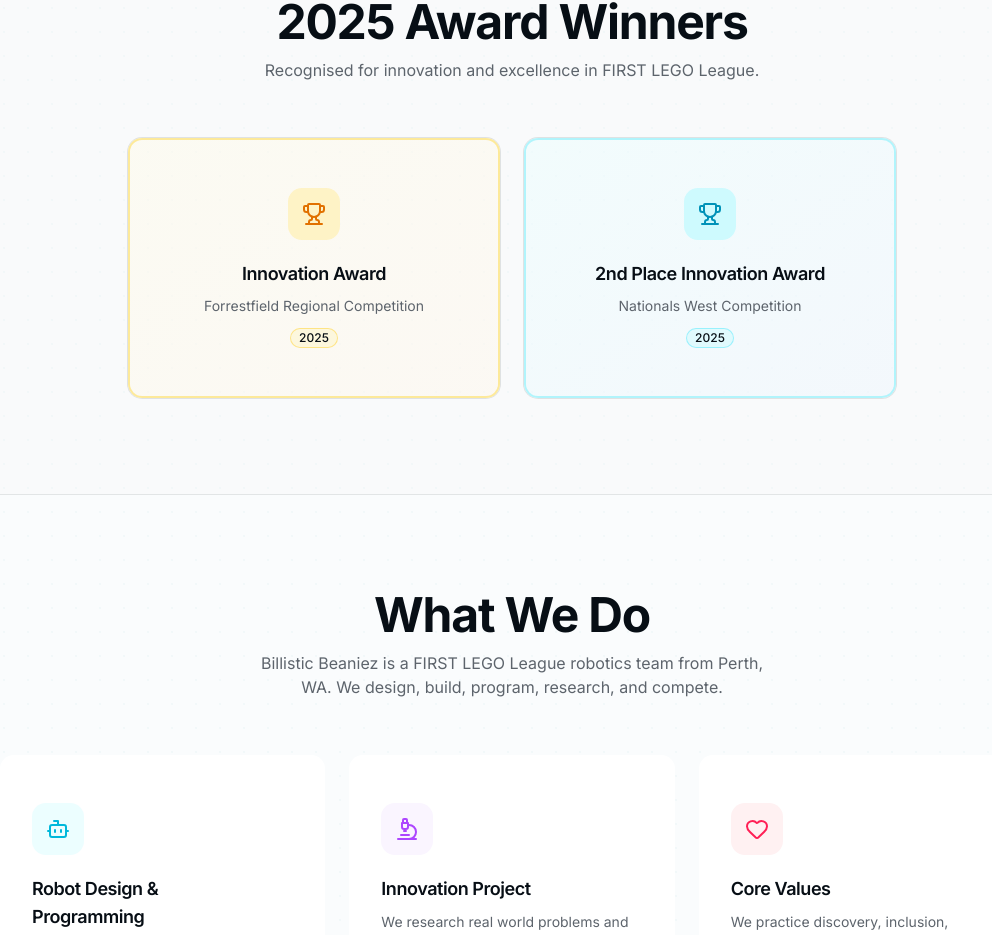
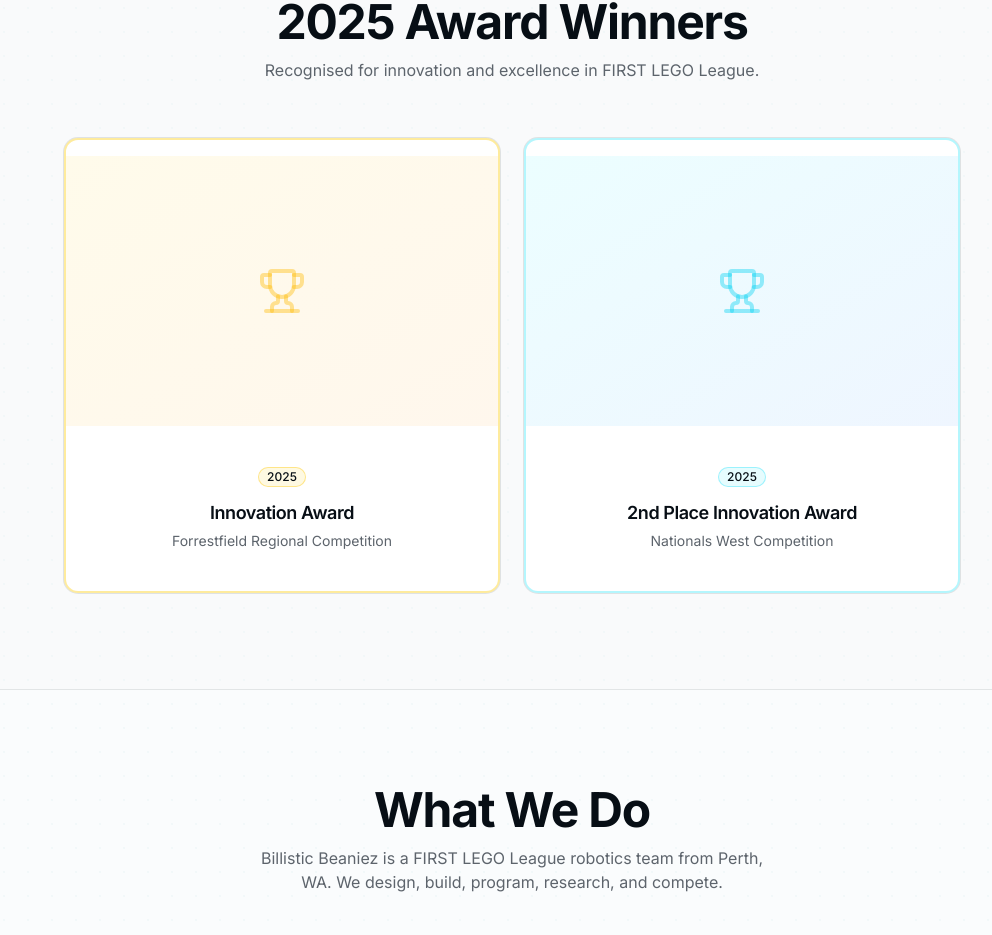
Before and after one commit to bwhy5wy5gm-ship-it/Billisticbeaniez, a Next.js app: page / in a window 1280 px wide. Shown: the part 1964-2899 px from the top of the page, without its empty margins (128-1120 px from the left). Built offline with nearby package versions, Linux system fonts and the light colour scheme; no server answers.

Commit message:
Improve awards section with image uploads, neater layout

```diff
--- a/src/app/(admin)/admin/pages/page.tsx
+++ b/src/app/(admin)/admin/pages/page.tsx
@@ -28,6 +28,14 @@
       { key: "home.hero.image", label: "Hero Image", type: "image" },
       { key: "home.hero.button1", label: "Button 1" },
       { key: "home.hero.button2", label: "Button 2" },
+      { key: "home.awards.title", label: "Awards Title" },
+      { key: "home.awards.desc", label: "Awards Description", multiline: true },
+      { key: "home.awards.innovation.title", label: "Innovation Award Title" },
+      { key: "home.awards.innovation.desc", label: "Innovation Award Competition" },
+      { key: "home.awards.innovation.image", label: "Innovation Award Image", type: "image" },
+      { key: "home.awards.nationals.title", label: "Nationals Award Title" },
+      { key: "home.awards.nationals.desc", label: "Nationals Award Competition" },
+      { key: "home.awards.nationals.image", label: "Nationals Award Image", type: "image" },
       { key: "home.whataido.title", label: "What We Do Title" },
       { key: "home.whataido.desc", label: "What We Do Description", multiline: true },
       { key: "home.whataido.robot.title", label: "Robot Card Title" },
--- a/src/app/(public)/page.tsx
+++ b/src/app/(public)/page.tsx
@@ -176,37 +176,57 @@
                 {getContent("home.awards.desc", "Recognised for innovation and excellence in FIRST LEGO League.")}
               </p>
             </div>
-            <div className="grid sm:grid-cols-2 gap-6 max-w-3xl mx-auto">
-              <Card className="border-2 border-amber-200/80 dark:border-amber-800/50 bg-gradient-to-br from-amber-50/50 to-orange-50/50 dark:from-amber-950/20 dark:to-orange-950/20">
-                <CardContent className="pt-8 pb-8 px-8 text-center">
-                  <div className="p-3.5 rounded-xl bg-amber-100 dark:bg-amber-950/30 w-fit mx-auto mb-5">
-                    <Trophy className="h-6 w-6 text-amber-600 dark:text-amber-400" />
+            <div className="grid sm:grid-cols-2 gap-6 max-w-4xl mx-auto">
+              <Card className="border-2 border-amber-200/80 dark:border-amber-800/50 overflow-hidden">
+                {getContent("home.awards.innovation.image", "") ? (
+                  <div className="aspect-[16/10] bg-muted overflow-hidden">
+                    <img
+                      src={getContent("home.awards.innovation.image", "")}
+                      alt={getContent("home.awards.innovation.title", "Innovation Award")}
+                      className="h-full w-full object-contain"
+                    />
                   </div>
-                  <h3 className="font-semibold text-lg mb-2">
+                ) : (
+                  <div className="aspect-[16/10] bg-gradient-to-br from-amber-50 to-orange-50 dark:from-amber-950/20 dark:to-orange-950/20 flex items-center justify-center">
+                    <Trophy className="h-12 w-12 text-amber-400/40" />
+                  </div>
+                )}
+                <CardContent className="pt-6 pb-6 px-6 text-center">
+                  <Badge variant="outline" className="mb-3 text-xs bg-amber-100/50 dark:bg-amber-950/30 border-amber-300/50 dark:border-amber-700/50">
+                    2025
+                  </Badge>
+                  <h3 className="font-semibold text-lg mb-1">
                     {getContent("home.awards.innovation.title", "Innovation Award")}
                   </h3>
                   <p className="text-sm text-muted-foreground">
                     {getContent("home.awards.innovation.desc", "Forrestfield Regional Competition")}
                   </p>
-                  <Badge variant="outline" className="mt-3 text-xs bg-amber-100/50 dark:bg-amber-950/30 border-amber-300/50 dark:border-amber-700/50">
+                </CardContent>
+              </Card>
+              <Card className="border-2 border-cyan-200/80 dark:border-cyan-800/50 overflow-hidden">
+                {getContent("home.awards.nationals.image", "") ? (
+                  <div className="aspect-[16/10] bg-muted overflow-hidden">
+                    <img
+                      src={getContent("home.awards.nationals.image", "")}
+                      alt={getContent("home.awards.nationals.title", "2nd Place Innovation Award")}
+                      className="h-full w-full object-contain"
+                    />
+                  </div>
+                ) : (
+                  <div className="aspect-[16/10] bg-gradient-to-br from-cyan-50 to-blue-50 dark:from-cyan-950/20 dark:to-blue-950/20 flex items-center justify-center">
+                    <Trophy className="h-12 w-12 text-cyan-400/40" />
+                  </div>
+                )}
+                <CardContent className="pt-6 pb-6 px-6 text-center">
+                  <Badge variant="outline" className="mb-3 text-xs bg-cyan-100/50 dark:bg-cyan-950/30 border-cyan-300/50 dark:border-cyan-700/50">
                     2025
                   </Badge>
-                </CardContent>
-              </Card>
-              <Card className="border-2 border-cyan-200/80 dark:border-cyan-800/50 bg-gradient-to-br from-cyan-50/50 to-blue-50/50 dark:from-cyan-950/20 dark:to-blue-950/20">
-                <CardContent className="pt-8 pb-8 px-8 text-center">
-                  <div className="p-3.5 rounded-xl bg-cyan-100 dark:bg-cyan-950/30 w-fit mx-auto mb-5">
-                    <Trophy className="h-6 w-6 text-cyan-600 dark:text-cyan-400" />
-                  </div>
-                  <h3 className="font-semibold text-lg mb-2">
+                  <h3 className="font-semibold text-lg mb-1">
                     {getContent("home.awards.nationals.title", "2nd Place Innovation Award")}
                   </h3>
                   <p className="text-sm text-muted-foreground">
                     {getContent("home.awards.nationals.desc", "Nationals West Competition")}
                   </p>
-                  <Badge variant="outline" className="mt-3 text-xs bg-cyan-100/50 dark:bg-cyan-950/30 border-cyan-300/50 dark:border-cyan-700/50">
-                    2025
-                  </Badge>
                 </CardContent>
               </Card>
             </div>
```
